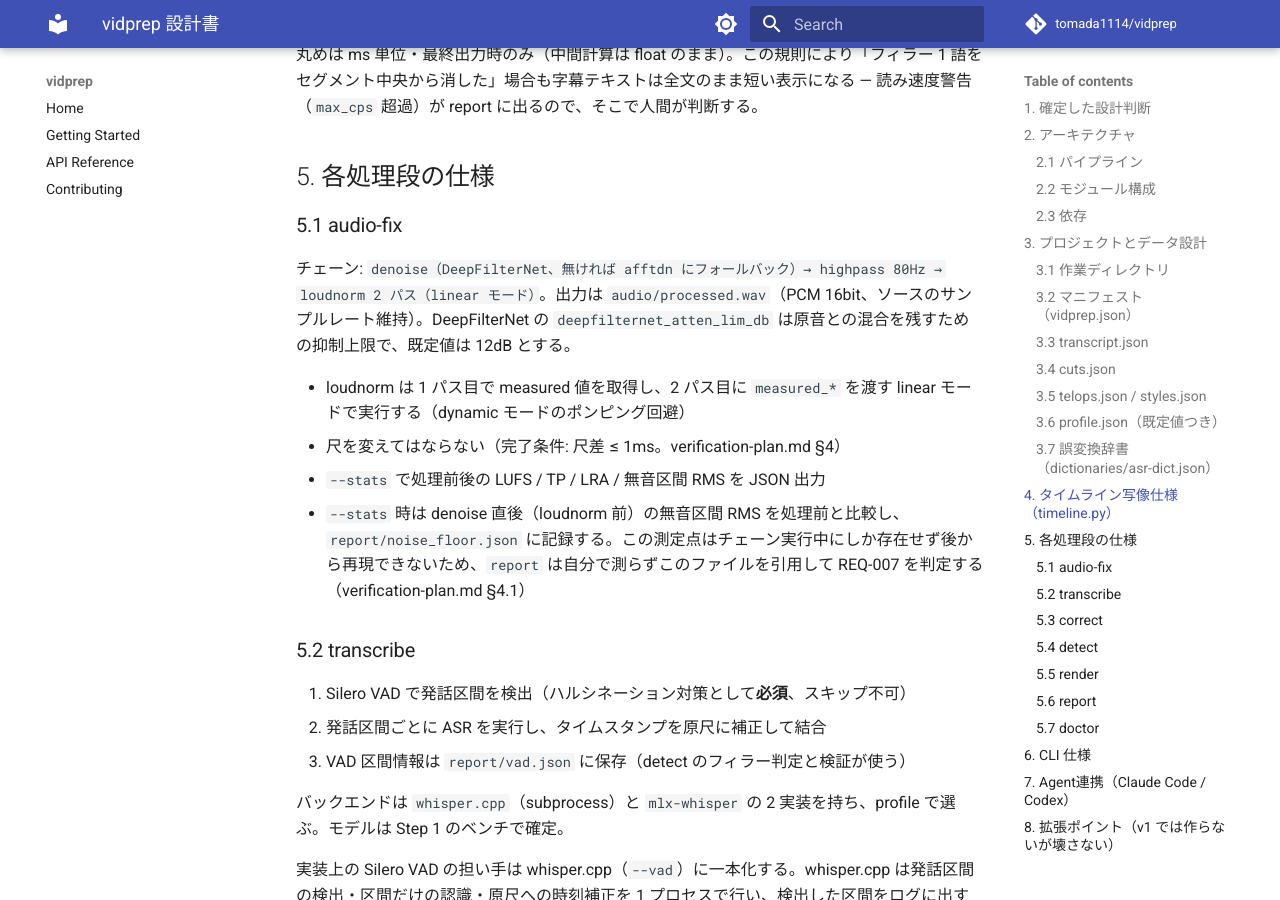
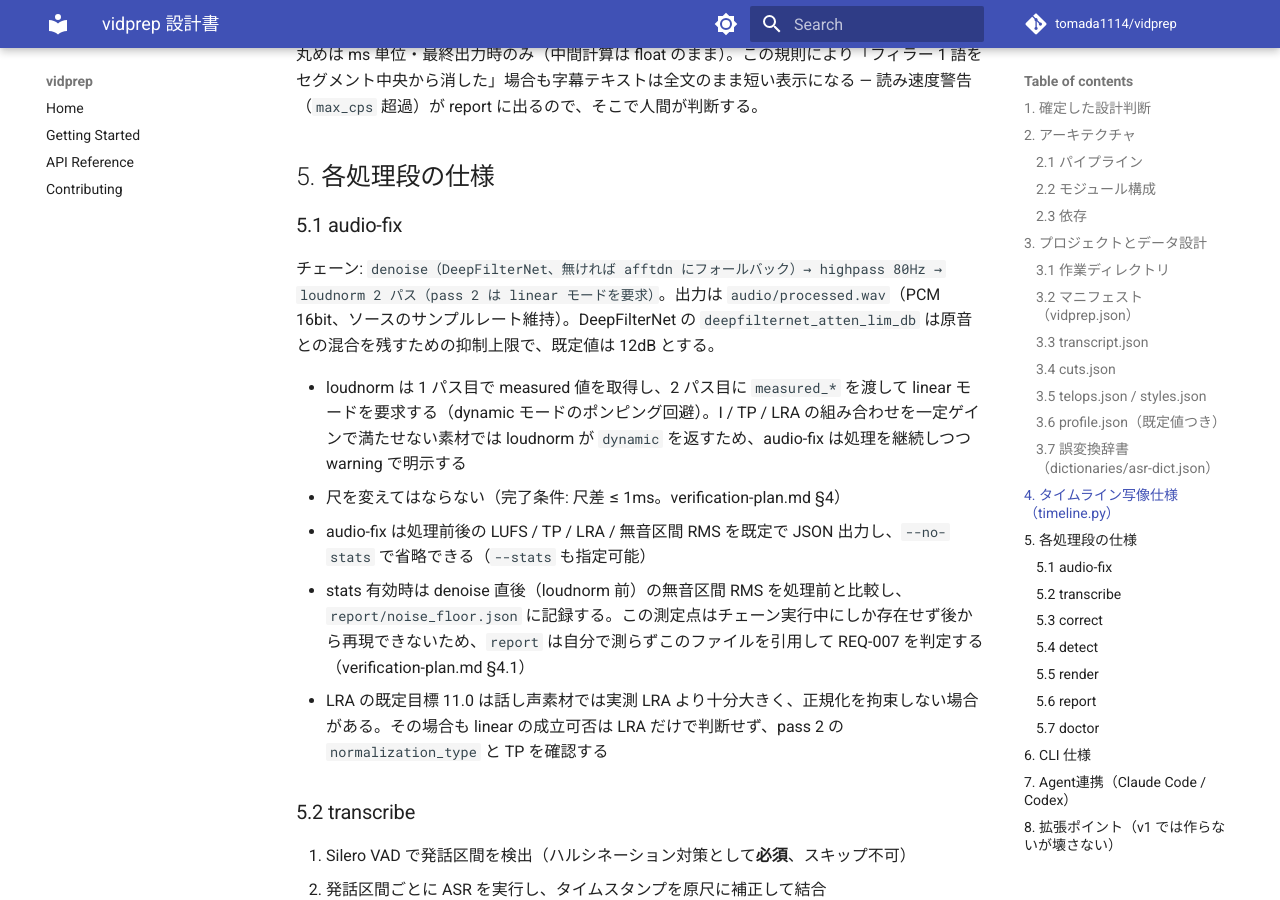
Before and after one commit to tomada1114/vidprep, an MkDocs documentation site: the page built from docs/design.md, in a window 1280 px wide and 900 px high, scrolled down 8566 px. Built offline with MkDocs 1.6.1 and Material for MkDocs 9.7.7, drawn with Linux system fonts in a browser that asks for light colours; comment, search, counter and statistics services are not loaded; some of the changed text lies outside the part shown.

Commit message:
docs: document true-peak verification and stats-on-by-default
Update CHANGELOG, README/README.ja, and the design/getting-started/
verification-plan docs for the audio-fix and render behavior added in
the preceding commit.

Claude-Session: https://claude.ai/code/session_01Dca2rcf6b55GyvxJfgcmV2

```diff
--- a/docs/design.md
+++ b/docs/design.md
@@ -270,12 +270,13 @@ f(t) = t - removed(t)                       # カット内の t は f(bi) に写
 
 ### 5.1 audio-fix
 
-チェーン: `denoise（DeepFilterNet、無ければ afftdn にフォールバック）→ highpass 80Hz → loudnorm 2 パス（linear モード）`。出力は `audio/processed.wav`（PCM 16bit、ソースのサンプルレート維持）。DeepFilterNet の `deepfilternet_atten_lim_db` は原音との混合を残すための抑制上限で、既定値は 12dB とする。
+チェーン: `denoise（DeepFilterNet、無ければ afftdn にフォールバック）→ highpass 80Hz → loudnorm 2 パス（pass 2 は linear モードを要求）`。出力は `audio/processed.wav`（PCM 16bit、ソースのサンプルレート維持）。DeepFilterNet の `deepfilternet_atten_lim_db` は原音との混合を残すための抑制上限で、既定値は 12dB とする。
 
-- loudnorm は 1 パス目で measured 値を取得し、2 パス目に `measured_*` を渡す linear モードで実行する（dynamic モードのポンピング回避）
+- loudnorm は 1 パス目で measured 値を取得し、2 パス目に `measured_*` を渡して linear モードを要求する（dynamic モードのポンピング回避）。I / TP / LRA の組み合わせを一定ゲインで満たせない素材では loudnorm が `dynamic` を返すため、audio-fix は処理を継続しつつ warning で明示する
 - 尺を変えてはならない（完了条件: 尺差 ≤ 1ms。verification-plan.md §4）
-- `--stats` で処理前後の LUFS / TP / LRA / 無音区間 RMS を JSON 出力
-- `--stats` 時は denoise 直後（loudnorm 前）の無音区間 RMS を処理前と比較し、`report/noise_floor.json` に記録する。この測定点はチェーン実行中にしか存在せず後から再現できないため、`report` は自分で測らずこのファイルを引用して REQ-007 を判定する（verification-plan.md §4.1）
+- audio-fix は処理前後の LUFS / TP / LRA / 無音区間 RMS を既定で JSON 出力し、`--no-stats` で省略できる（`--stats` も指定可能）
+- stats 有効時は denoise 直後（loudnorm 前）の無音区間 RMS を処理前と比較し、`report/noise_floor.json` に記録する。この測定点はチェーン実行中にしか存在せず後から再現できないため、`report` は自分で測らずこのファイルを引用して REQ-007 を判定する（verification-plan.md §4.1）
+- LRA の既定目標 11.0 は話し声素材では実測 LRA より十分大きく、正規化を拘束しない場合がある。その場合も linear の成立可否は LRA だけで判断せず、pass 2 の `normalization_type` と TP を確認する
 
 ### 5.2 transcribe
 
@@ -349,6 +350,7 @@ v1 実装は `ReencodeRenderer`: keep 区間を `trim` + `concat` フィルタ
 - `transcript.txt`: 同じ写像済みエントリを `[MM:SS] 本文`（1 時間以降は `[H:MM:SS]`）の段落に組んだプレーンテキスト。vidprep は話題境界を判定できないため、段落の区切りはデータに既にある信号だけで決める機械的な規則: 累積幅が `MIN_PARAGRAPH_WIDTH`（全角 100 字）未満では区切らず、以降は文末記号（`。．！？!?`）かエントリ間の間が `PARAGRAPH_PAUSE`（0.6 秒）以上あれば区切り、`MAX_PARAGRAPH_WIDTH`（全角 300 字）に達したら信号の有無に関わらず区切る。しきい値は `_subtitles.py` の名前付き定数で、`profile.json` には出さない — render が params_sha256 に含めるのは `render` / `subtitle` セクションで、そこに段落しきい値を足すとテキストの折り返し調整だけで動画の全再エンコードが走ってしまうため
 - `--preview`: telops.json + styles.json から ASS を組み、libass 焼き込みの preview.mp4 を出す
 - render は開始前に cuts.json の不変条件と、transcript / cuts の元になった素材ハッシュの一致を検証する
+- render は出力を公開する前に尺、A/V 同期、integrated loudness に加えて true peak が profile の上限以下であることも検証する
 - `--verify-asr`: レンダリング後に出力を再 ASR し、カット境界での語の欠落を照合する（仕様は verification-plan.md §8.1）
 
 ### 5.6 report
@@ -356,6 +358,7 @@ v1 実装は `ReencodeRenderer`: keep 区間を `trim` + `concat` フィルタ
 レビューゲートと検証の道具。`vidprep report` で以下を再生成する:
 
 - `report/stats.json`: 原尺 / カット後尺 / 削減率 / reason 別カット数と秒数 / LUFS 前後 / ノイズフロア（`denoise` = REQ-007 判定、`output` = 完成音声の参考値）/ 字幕警告一覧（写像時の除外・min_display 未満・max_cps 超過）
+- report は source の integrated loudness から target までの必要ゲインが +12dB を超える場合、録音レベルが低いことを warning で指摘する
 - `report/boundaries/*.png`: 各カット境界前後 ±2s の波形 PNG（`showwavespic`）
 - `report/boundary_digest.mp4`: **全カット境界の前後 ±2s だけを連結した確認用動画**（境界位置に無音の 0.5s 黒フレームを挟む）。カットが 30 箇所あっても数分で全境界を試聴でき、レビューゲートの主力になる
 - `--cuts`: カット候補ごとに「削除される transcript テキスト + 前後の文脈」を表示（人間 / スキルが status を判断する材料）
```
Also changed, not shown: CHANGELOG.md (+17 -0 lines), README.ja.md (+6 -3 lines), README.md (+8 -4 lines), docs/getting-started.md (+4 -1 lines), docs/index.md (+1 -1 lines), docs/verification-plan.md (+6 -1 lines).
